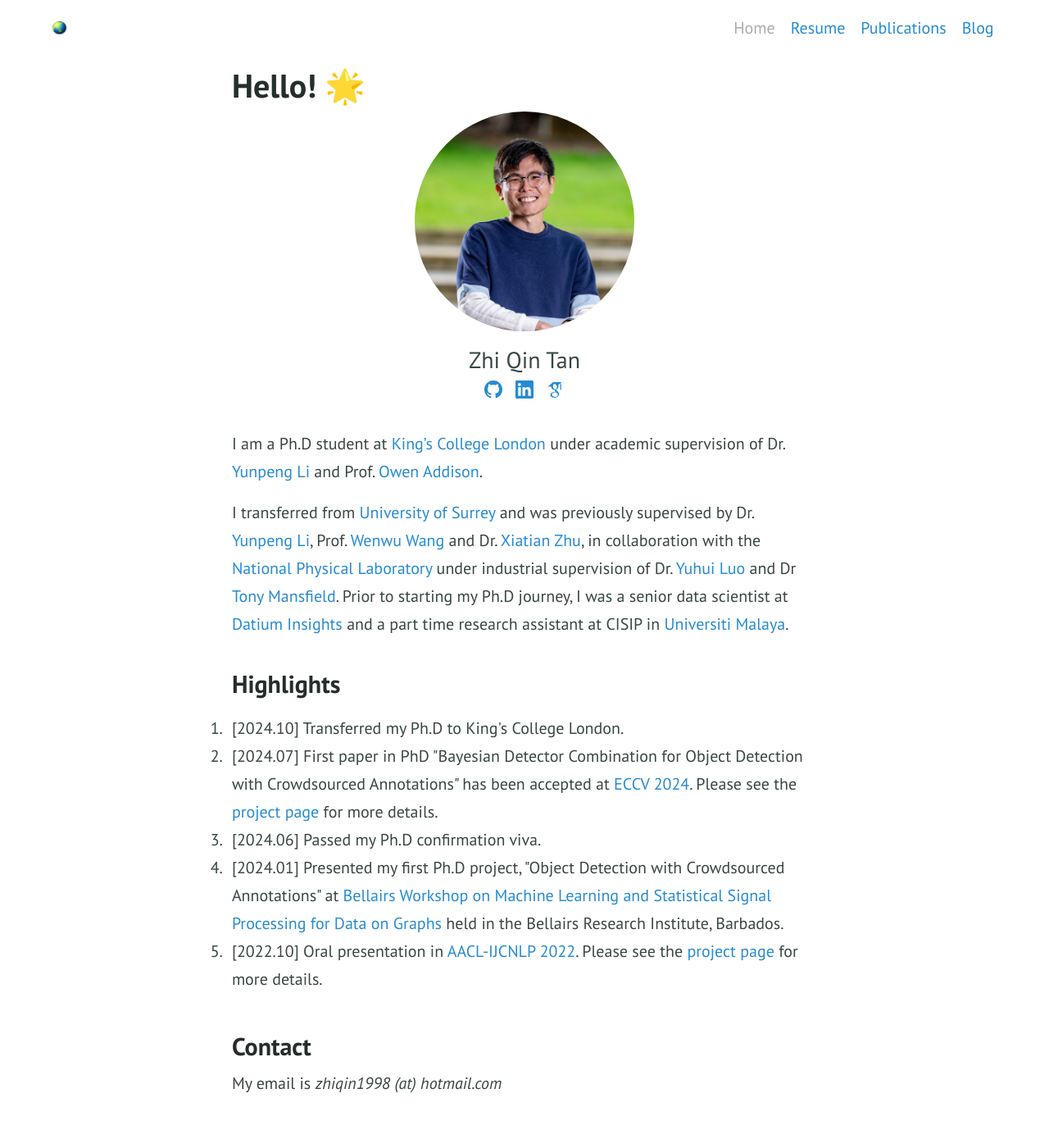
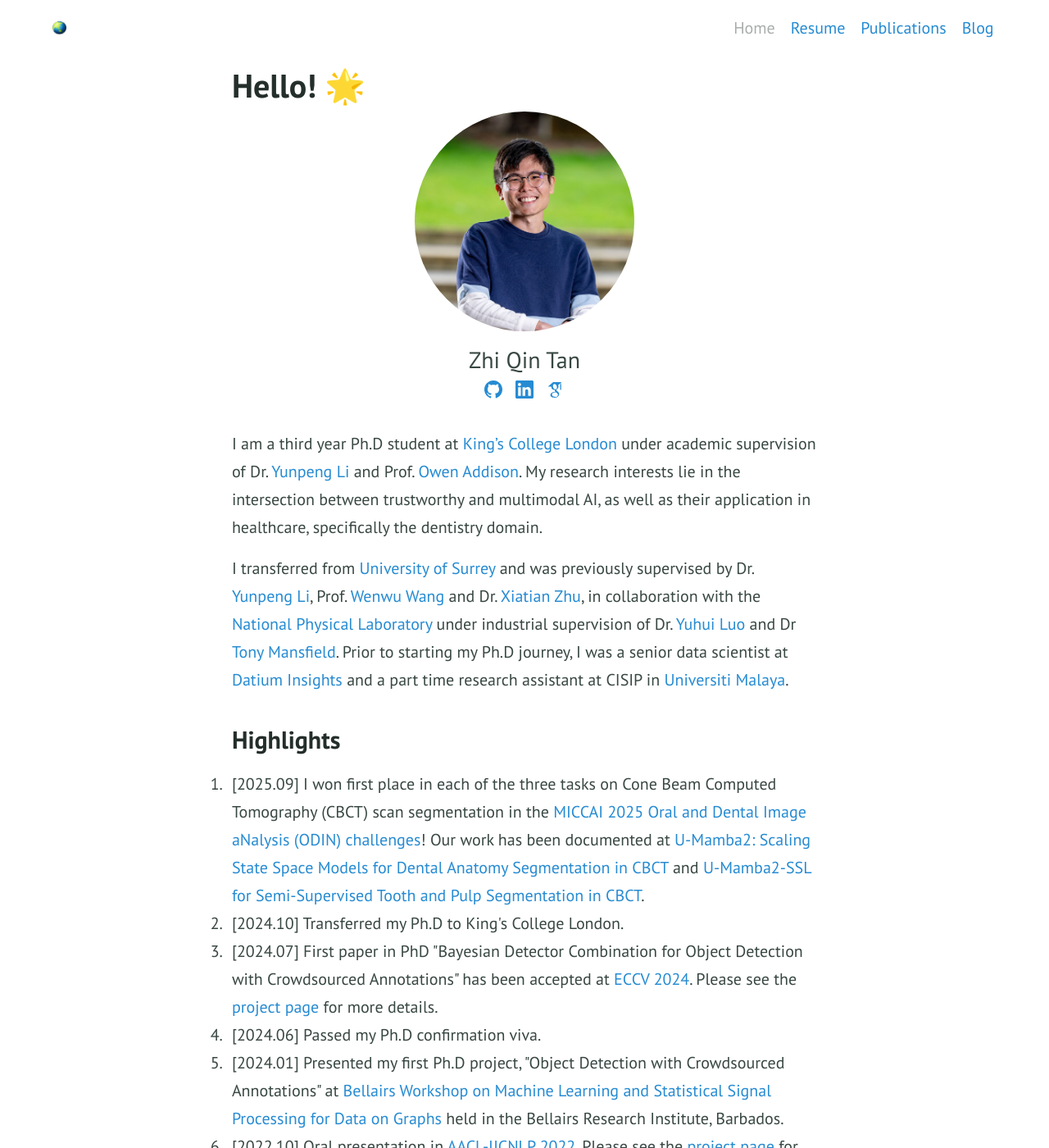
Before and after one commit to zhiqin1998/zhiqin1998.github.io, a Jekyll site: the page built from index.md, in a window 1280 px wide and 1400 px high. Shown: the whole window at 82% size. Built offline with Jekyll 4.4.1, drawn with Linux system fonts in a browser that asks for light colours.

Commit message:
september 2025 news

```diff
--- a/index.md
+++ b/index.md
@@ -24,13 +24,16 @@ layout: page
   </p>
 </div>
 <br style="line-height:10%;">
-I am a Ph.D student at [King's College London](https://www.kcl.ac.uk/){:target="_blank"} under academic supervision of Dr. [Yunpeng Li](https://www.kcl.ac.uk/people/yunpeng-li){:target="_blank"} and Prof. [Owen Addison](https://www.kcl.ac.uk/people/owen-addison){:target="_blank"}.
+I am a third year Ph.D student at [King's College London](https://www.kcl.ac.uk/){:target="_blank"} under academic supervision of Dr. [Yunpeng Li](https://www.kcl.ac.uk/people/yunpeng-li){:target="_blank"} and Prof. [Owen Addison](https://www.kcl.ac.uk/people/owen-addison){:target="_blank"}. My research interests lie in the intersection between trustworthy and multimodal AI, as well as their application in healthcare, specifically the dentistry domain.
 
 I transferred from [University of Surrey](https://www.surrey.ac.uk/){:target="_blank"} and was previously supervised by Dr. [Yunpeng Li](https://www.surrey.ac.uk/people/yunpeng-li){:target="_blank"}, Prof. [Wenwu Wang](https://www.surrey.ac.uk/people/wenwu-wang){:target="_blank"} and Dr. [Xiatian Zhu](https://www.surrey.ac.uk/people/xiatian-zhu){:target="_blank"}, in collaboration with the [National Physical Laboratory](https://www.npl.co.uk/){:target="_blank"} under industrial supervision of Dr. [Yuhui Luo](https://ieeexplore.ieee.org/author/37274222400){:target="_blank"} and Dr [Tony Mansfield](https://scholar.google.com/citations?user=0RF3pxoAAAAJ){:target="_blank"}. Prior to starting my Ph.D journey, I was a senior data scientist at [Datium Insights](https://datiuminsights.com.au/){:target="_blank"} and a part time research assistant at CISIP in [Universiti Malaya](https://um.edu.my/){:target="_blank"}.
 
 ### Highlights
 <div style="display:flex;">
   <ol>
+    <li>
+      [2025.09] I won first place in each of the three tasks on Cone Beam Computed Tomography (CBCT) scan segmentation in the <a href="https://odin-workshops.org/2025/challenges.html" target="_blank">MICCAI 2025 Oral and Dental Image aNalysis (ODIN) challenges</a>! Our work has been documented at <a href="https://arxiv.org/pdf/2509.12069" target="_blank">U-Mamba2: Scaling State Space Models for Dental Anatomy Segmentation in CBCT</a> and <a href="https://arxiv.org/pdf/2509.20154" target="_blank">U-Mamba2-SSL for Semi-Supervised Tooth and Pulp Segmentation in CBCT</a>.
+    </li>
     <li>
       [2024.10] Transferred my Ph.D to King's College London.
     </li>
```
